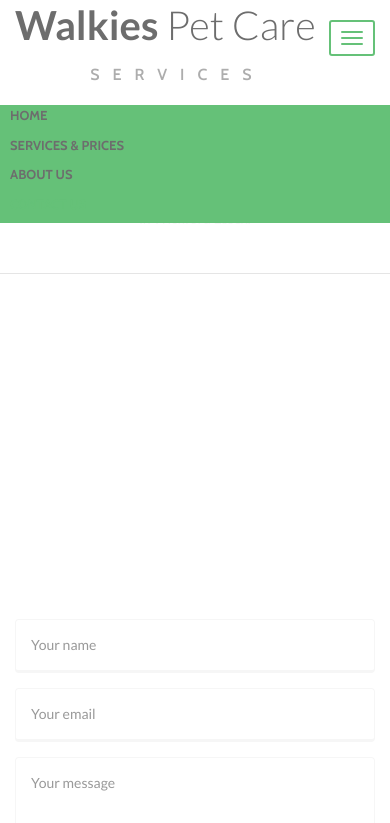
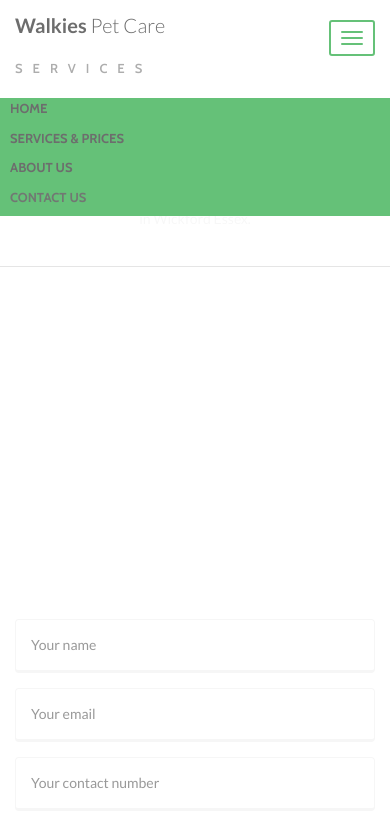
Before and after one commit to ThatTobMate/walkies-pet-services, a plain HTML site: page contact.html in a window 390 px wide. Both pictures are taken after a click on the button "Toggle navigation". Shown: the top 823 px of the page. Drawn offline with nearby package versions, Linux system fonts and the light colour scheme; some packages are replaced by stand-ins of ours; grey boxes are pictures that could not be loaded.

Commit message:
mobile bug fixes

```diff
--- a/contact.html
+++ b/contact.html
@@ -85,6 +85,10 @@
 							<input type="email" class="form-control" name="{email}" id="email" placeholder="Your email">
 						</div>
 						<div class="form-group">
+							<label for="InputPhone">Contact number</label>
+							<input type="telephone" class="form-control" name="{telephone}" id="telephone" placeholder="Your contact number">
+						</div>
+						<div class="form-group">
 							<label for="InputMesaagel">Your messsage</label>
 							<textarea class="form-control" name="{message}" id="message" placeholder="Your message" rows="8"></textarea>
 						</div>
--- a/css/style.css
+++ b/css/style.css
@@ -1867,4 +1867,17 @@ img {
 		margin-top: 20px;
 	}
 
-}
+	.navbar-brand{
+		font-size: 20px !important;
+	}
+	.header-services{
+		font-size: 13px !important;
+		letter-spacing: 10px !important;
+		padding-left: 0px !important;
+	}
+
+	.navbar-default .navbar-nav>.active>a, .navbar-default .navbar-nav>.active>a:hover, .navbar-default .navbar-nav>.active>a:focus, .navbar-default .navbar-nav>li>a:hover, .navbar-default .navbar-nav>li>a:focus {
+		color: #727773 !important;
+	}
+
+}
```
